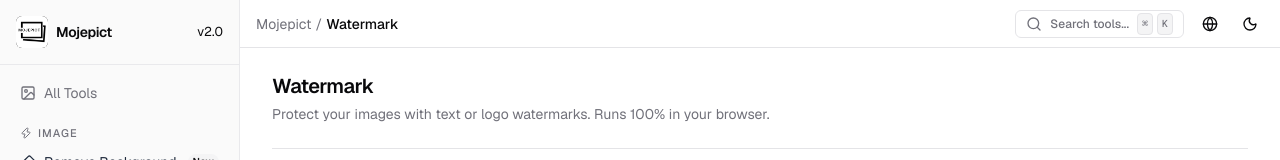
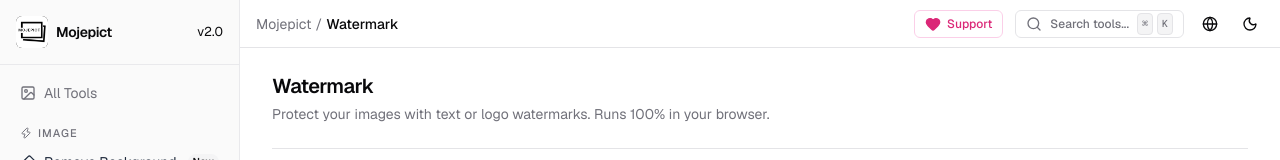
Before and after one commit to mujahidinnn/mojepict, a Next.js app: page /watermark in a window 1280 px wide. Shown: the top 160 px of the page. Built offline with nearby package versions, Linux system fonts and the light colour scheme.

Commit message:
add trakteer

```diff
--- a/components/layout/Navbar.tsx
+++ b/components/layout/Navbar.tsx
@@ -9,7 +9,7 @@
 } from "@/components/ui/dropdown-menu";
 import { Sheet, SheetContent, SheetTrigger } from "@/components/ui/sheet";
 import { useI18n } from "@/lib/i18n/context";
-import { Globe, Menu, Moon, Search, Sun, Zap } from "lucide-react";
+import { Globe, Heart, Menu, Moon, Search, Sun, Zap } from "lucide-react";
 import { useTheme } from "next-themes";
 import Link from "next/link";
 import { usePathname } from "next/navigation";
@@ -80,6 +80,20 @@
 
       <div className="flex-1" />
       <Button
+        asChild
+        variant="outline"
+        className="h-7 gap-1.5 px-2.5 text-xs text-pink-600 dark:text-pink-400 border-pink-200 dark:border-pink-900 hover:bg-pink-50 dark:hover:bg-pink-950 hover:text-pink-700 dark:hover:text-pink-300"
+      >
+        <a
+          href="https://trakteer.id/mujahidinnn/tip"
+          target="_blank"
+          rel="noopener noreferrer"
+        >
+          <Heart className="h-3.5 w-3.5 fill-current" />
+          <span className="hidden sm:inline">{t("nav.support")}</span>
+        </a>
+      </Button>
+      <Button
         variant="outline"
         className="h-7 gap-2 px-2.5 text-xs text-muted-foreground hover:text-foreground"
         onClick={openPalette}
--- a/lib/i18n/en.ts
+++ b/lib/i18n/en.ts
@@ -12,6 +12,7 @@
   "nav.theme.light": "Light",
   "nav.theme.dark": "Dark",
   "nav.language": "Language",
+  "nav.support": "Support",
 
   // --- Categories ---
   "category.image": "Image",
--- a/lib/i18n/id.ts
+++ b/lib/i18n/id.ts
@@ -10,6 +10,7 @@
   "nav.theme.light": "Terang",
   "nav.theme.dark": "Gelap",
   "nav.language": "Bahasa",
+  "nav.support": "Dukung",
 
   "category.image": "Gambar",
   "category.unit": "Konverter Satuan",
```
